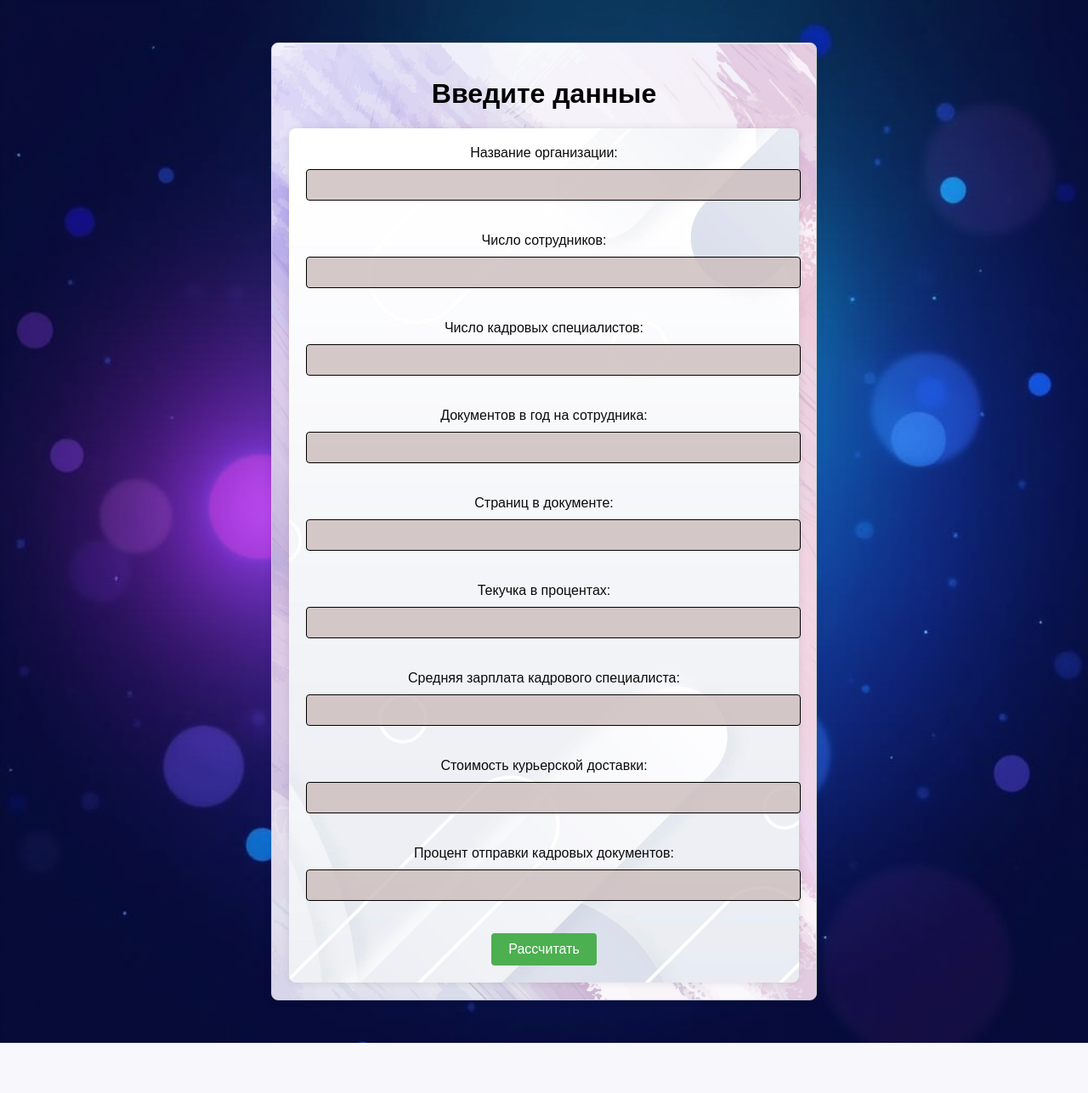
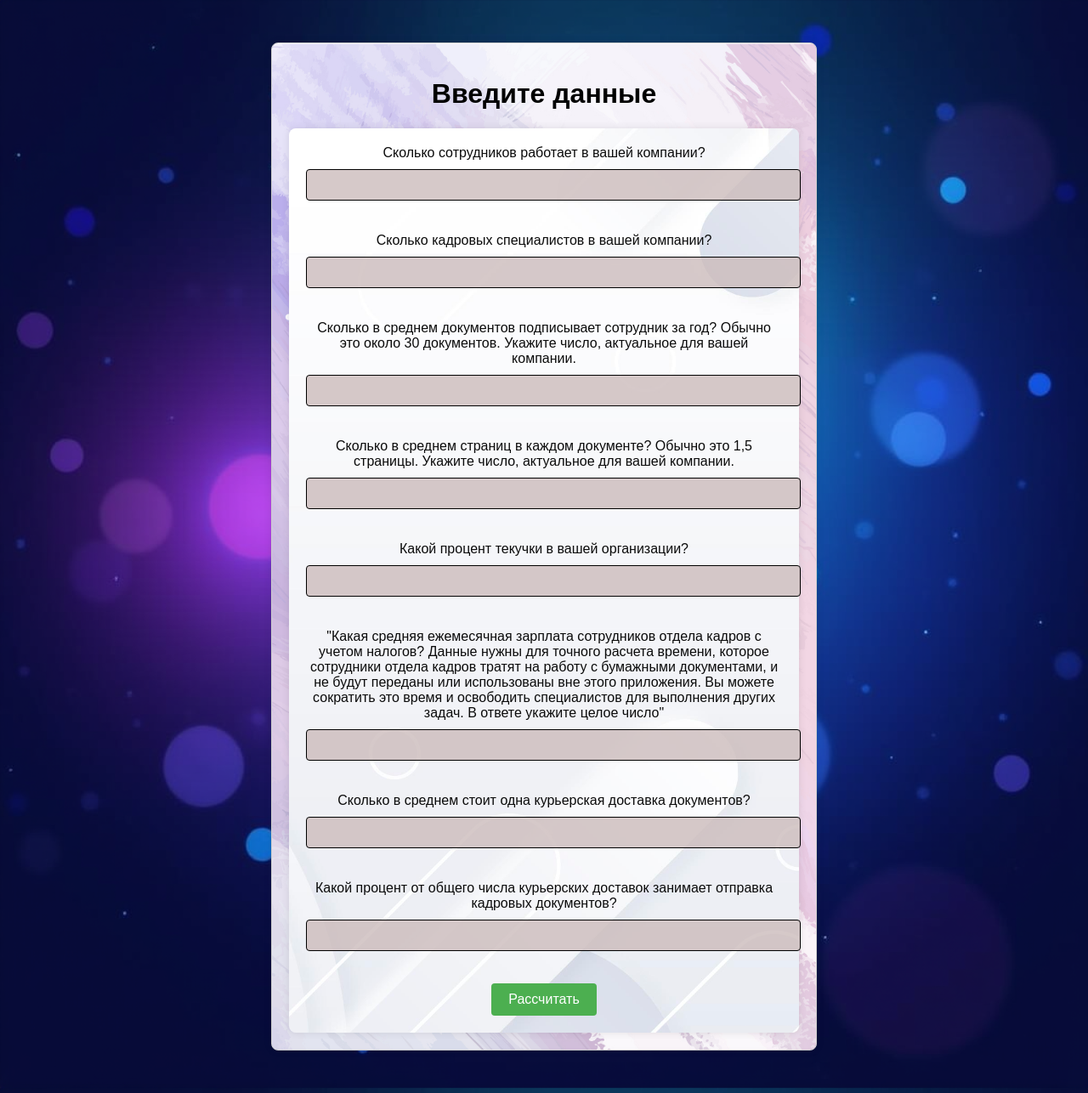
Before and after one commit to Stanislav-Kankin/fastapi_stepic, a FastAPI app: page /form in a window 1280 px wide. Shown: the whole page at 85% size. Before the commit the page ends 1227 px from the top, so only its background shows below. Run offline with FastAPI, Linux system fonts and the light colour scheme.

Commit message:
поменял тексты формы

```diff
--- a/calculator.py
+++ b/calculator.py
@@ -1,5 +1,5 @@
 from sqlalchemy.orm import sessionmaker
-from models import PaperCosts, TypicalOperations, LicenseCosts
+from models import PaperCosts, TypicalOperations
 from database import engine
 
 Session = sessionmaker(bind=engine)
--- a/templates/form.html
+++ b/templates/form.html
@@ -8,31 +8,28 @@
     <div class="centered-container">
         <h1>Введите данные</h1>
         <form action="/check_license" method="post">
-            <label for="organization_name">Название организации:</label>
-            <input type="text" id="organization_name" name="organization_name" required><br><br>
-
-            <label for="employee_count">Число сотрудников:</label>
+            <label for="employee_count">Сколько сотрудников работает в вашей компании?</label>
             <input type="number" id="employee_count" name="employee_count" required><br><br>
 
-            <label for="hr_specialist_count">Число кадровых специалистов:</label>
+            <label for="hr_specialist_count">Сколько кадровых специалистов в вашей компании?</label>
             <input type="number" id="hr_specialist_count" name="hr_specialist_count" required><br><br>
 
-            <label for="documents_per_employee">Документов в год на сотрудника:</label>
+            <label for="documents_per_employee">Сколько в среднем документов подписывает сотрудник за год? Обычно это около 30 документов. Укажите число, актуальное для вашей компании.</label>
             <input type="number" id="documents_per_employee" name="documents_per_employee" required><br><br>
 
-            <label for="pages_per_document">Страниц в документе:</label>
+            <label for="pages_per_document">Сколько в среднем страниц в каждом документе? Обычно это 1,5 страницы. Укажите число, актуальное для вашей компании.</label>
             <input type="number" step="0.01" id="pages_per_document" name="pages_per_document" required><br><br>
 
-            <label for="turnover_percentage">Текучка в процентах:</label>
+            <label for="turnover_percentage">Какой процент текучки в вашей организации?</label>
             <input type="number" step="0.01" id="turnover_percentage" name="turnover_percentage" required><br><br>
 
-            <label for="average_salary">Средняя зарплата кадрового специалиста:</label>
+            <label for="average_salary"> "Какая средняя ежемесячная зарплата сотрудников отдела кадров с учетом налогов? Данные нужны для точного расчета времени, которое сотрудники отдела кадров тратят на работу с бумажными документами, и не будут переданы или использованы вне этого приложения. Вы можете сократить это время и освободить специалистов для выполнения других задач. В ответе укажите целое число"</label>
             <input type="number" step="0.01" id="average_salary" name="average_salary" required><br><br>
 
-            <label for="courier_delivery_cost">Стоимость курьерской доставки:</label>
+            <label for="courier_delivery_cost">Сколько в среднем стоит одна курьерская доставка документов?</label>
             <input type="number" step="0.01" id="courier_delivery_cost" name="courier_delivery_cost" required><br><br>
 
-            <label for="hr_delivery_percentage">Процент отправки кадровых документов:</label>
+            <label for="hr_delivery_percentage">Какой процент от общего числа курьерских доставок занимает отправка кадровых документов?</label>
             <input type="number" step="0.01" id="hr_delivery_percentage" name="hr_delivery_percentage" required><br><br>
 
             <input type="submit" value="Рассчитать" class="calculate-button">
```
